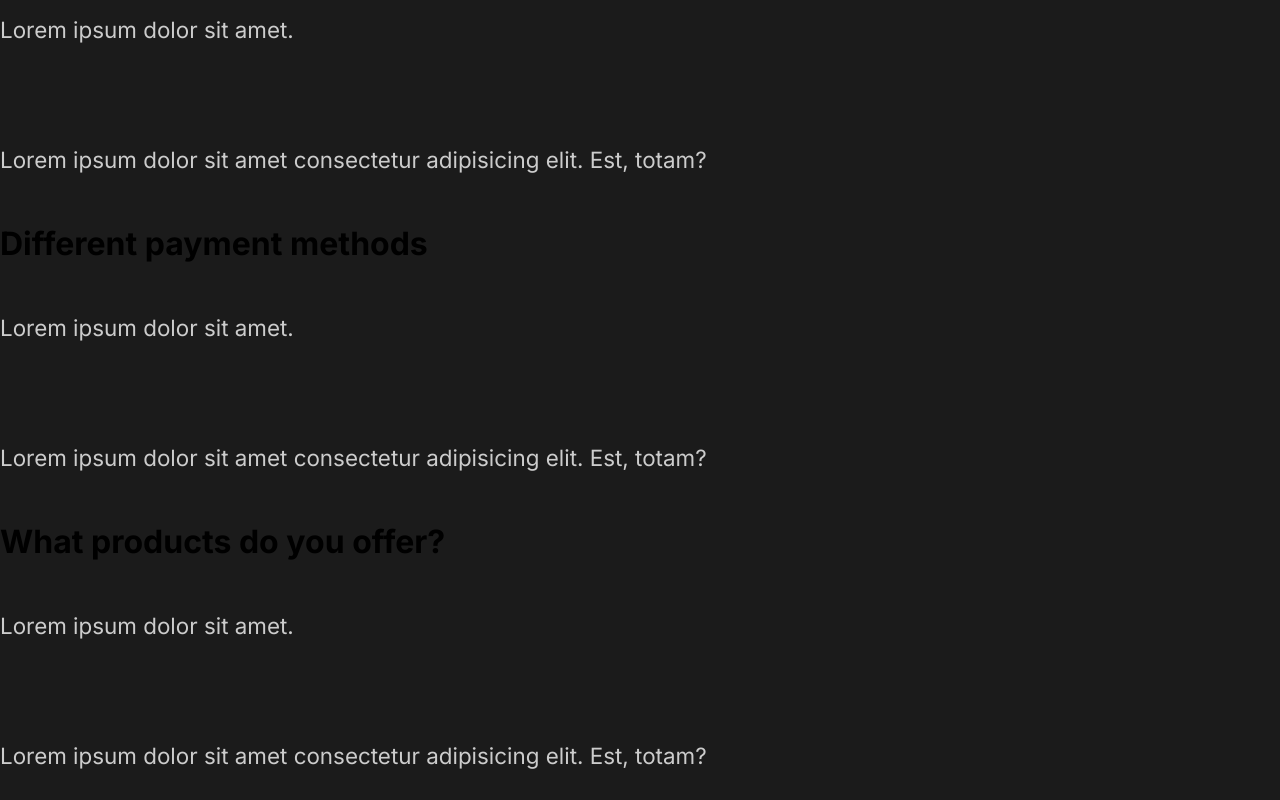
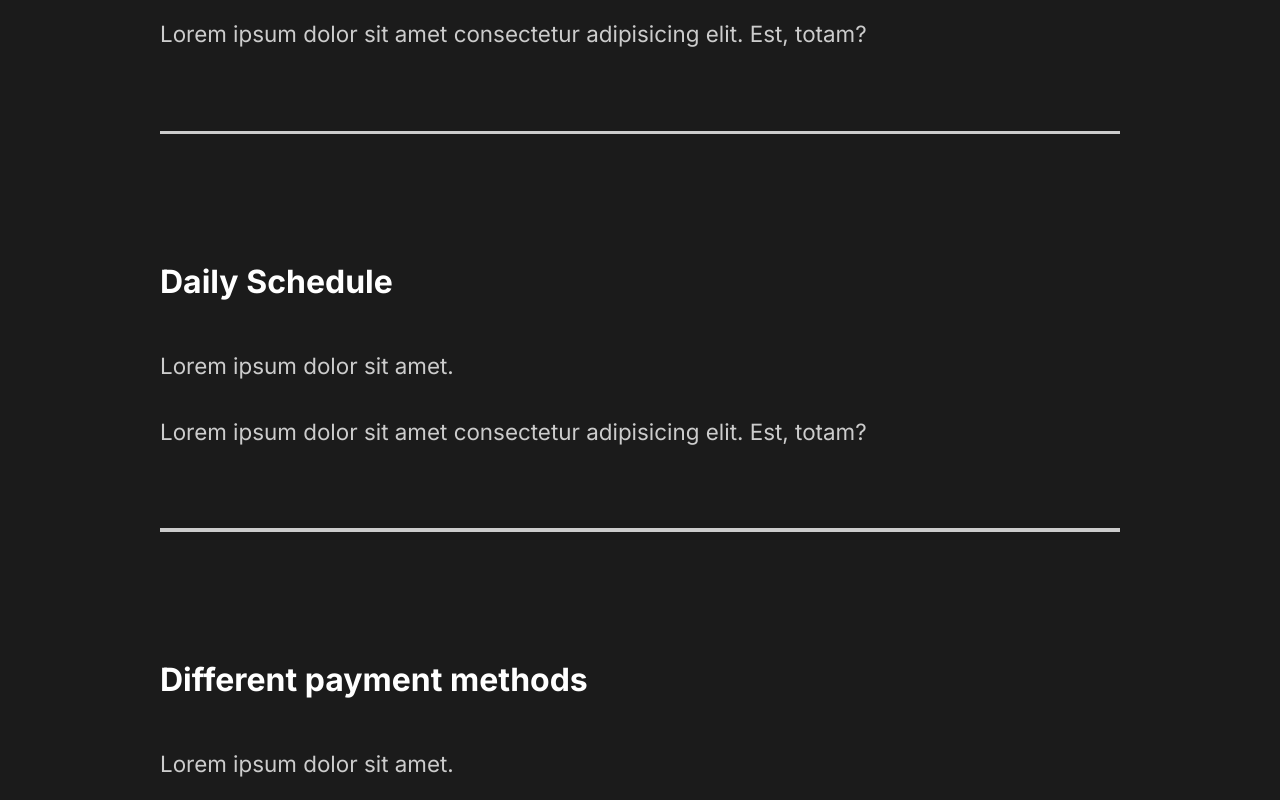
Before and after one commit to KevinGage/ReactDesigns, a React (Create React App) app in the folder animated-website/: page / in a window 1280 px wide. Shown: the part 2520-3320 px from the top of the page. Built offline with nearby package versions, Linux system fonts and the light colour scheme.

Commit message:
styled faq section

```diff
--- a/animated-website/src/components/FaqSection.js
+++ b/animated-website/src/components/FaqSection.js
@@ -1,6 +1,9 @@
+import styled from "styled-components";
+import { StyledAbout } from "../styles";
+
 const FaqSection = () => {
   return (
-    <div className="faq">
+    <StyledFaq>
       <h2>
         Any Questions <span>FAQ</span>
       </h2>
@@ -12,6 +15,7 @@
             Lorem ipsum dolor sit amet consectetur adipisicing elit. Est, totam?
           </p>
         </div>
+        <div className="faq-line"></div>
       </div>
       <div className="question">
         <h4>Daily Schedule</h4>
@@ -21,6 +25,7 @@
             Lorem ipsum dolor sit amet consectetur adipisicing elit. Est, totam?
           </p>
         </div>
+        <div className="faq-line"></div>
       </div>
       <div className="question">
         <h4>Different payment methods</h4>
@@ -30,6 +35,7 @@
             Lorem ipsum dolor sit amet consectetur adipisicing elit. Est, totam?
           </p>
         </div>
+        <div className="faq-line"></div>
       </div>
       <div className="question">
         <h4>What products do you offer?</h4>
@@ -39,9 +45,37 @@
             Lorem ipsum dolor sit amet consectetur adipisicing elit. Est, totam?
           </p>
         </div>
+        <div className="faq-line"></div>
       </div>
-    </div>
+    </StyledFaq>
   );
 };
 
+const StyledFaq = styled(StyledAbout)`
+  display: block;
+  span {
+    display: block;
+  }
+  h2 {
+    padding-bottom: 2rem;
+    font-weight: lighter;
+  }
+  .faq-line {
+    background: #cccccc;
+    height: 0.2rem;
+    margin: 2rem 0rem;
+    width: 100%;
+  }
+  .question {
+    padding: 3rem 0rem;
+    cursor: pointer;
+  }
+  .answer {
+    padding: 2rem 0rem;
+    p {
+      padding: 1rem 0rem;
+    }
+  }
+`;
+
 export default FaqSection;
```
